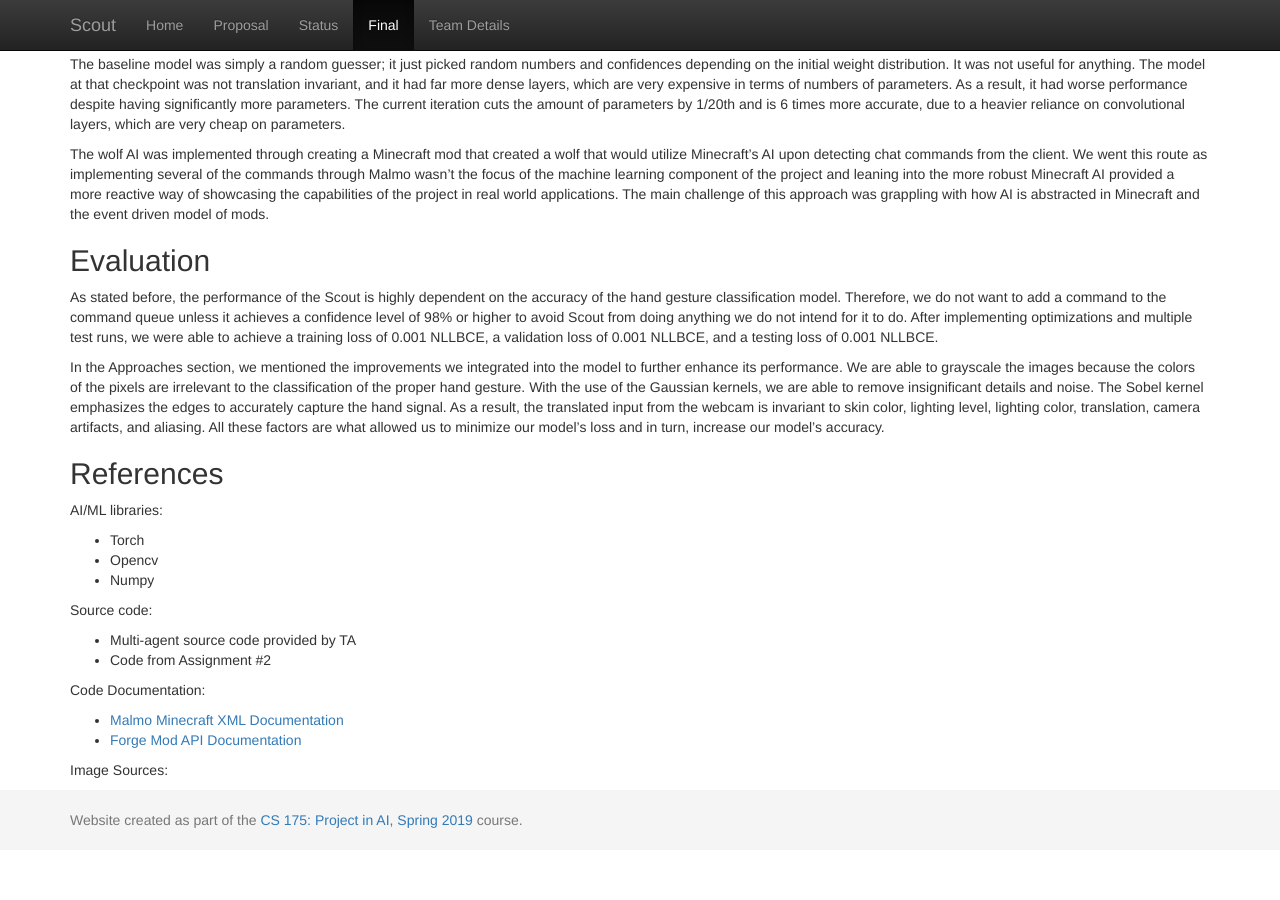
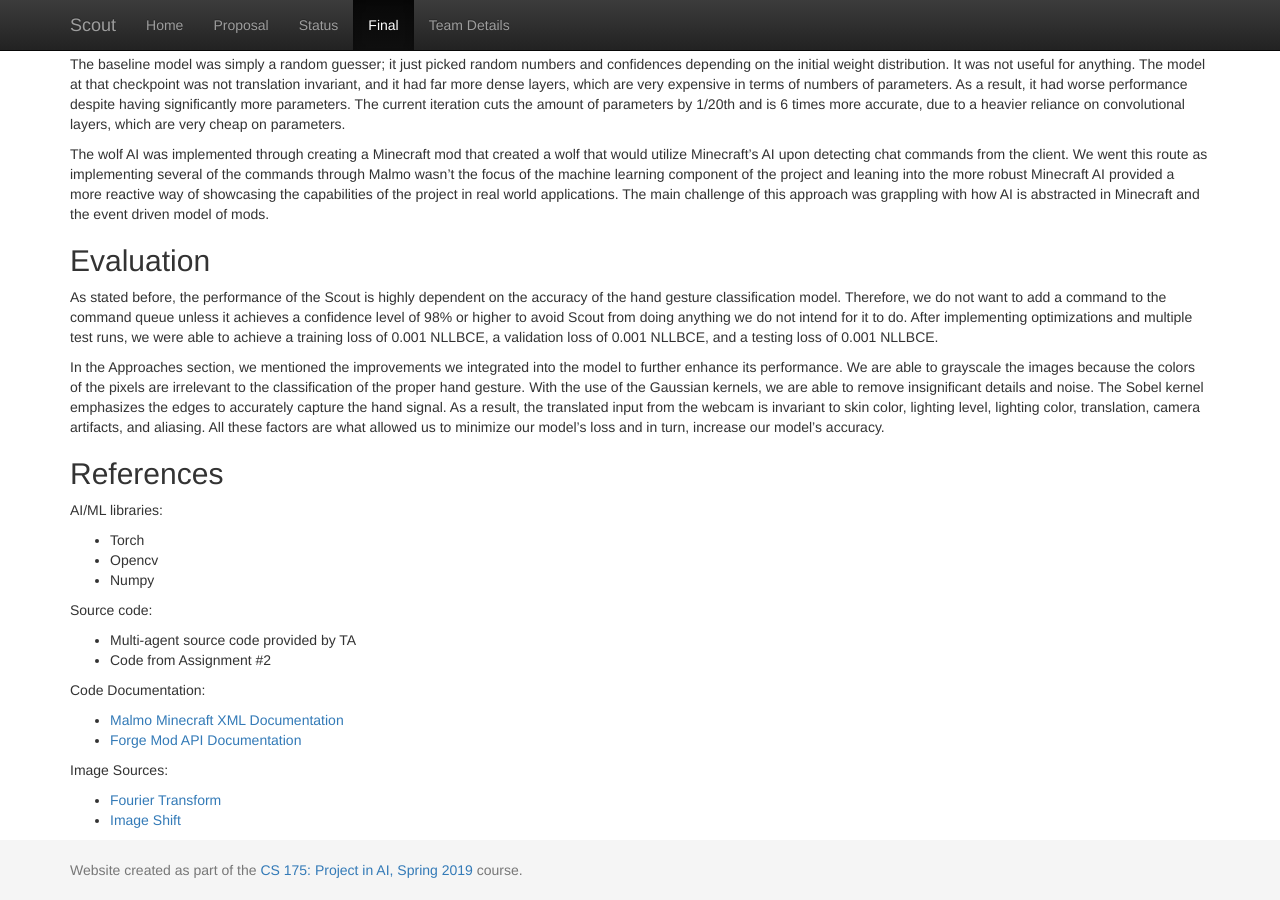
Before and after one commit to Eriejar/Scout, a Jekyll site: the page built from docs/final.md, in a window 1280 px wide and 900 px high, scrolled down 4682 px. Built offline with Jekyll 4.4.1, drawn with Linux system fonts in a browser that asks for light colours; before the commit the page ends 5532 px from its top, so only the background shows below that.

Commit message:
image source update

```diff
--- a/docs/final.md
+++ b/docs/final.md
@@ -135,3 +135,5 @@ Code Documentation:
 - [Forge Mod API Documentation](https://skmedix.github.io/ForgeJavaDocs/javadoc/forge/1.9.4-12.17.0.2051/overview-summary.html)
 
 Image Sources:
+- [Fourier Transform](https://images.fineartamerica.com/images-medium-large-5/fourier-transform-science-photo-library.jpg)
+- [Image Shift](https://miro.medium.com/max/1354/0*nV_o47J-bsA3ev5O.png)
```
